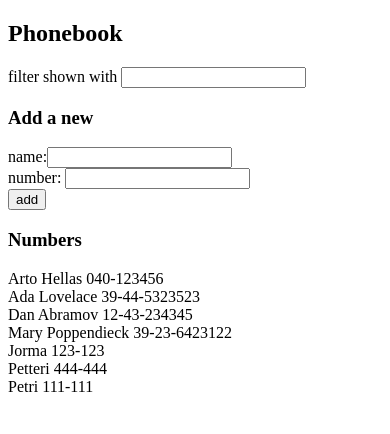
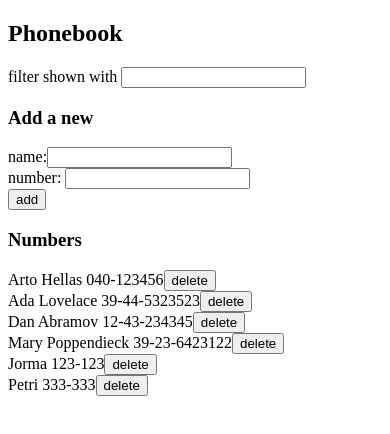
Before and after one commit to Tatuu5/fspalautukset, a React app in the folder osa2/puhelinluettelo/: page / in a window 390 px wide. Shown: the top 434 px of the page. Built offline with nearby package versions, Linux system fonts and the light colour scheme; data requests are answered from the project's data file; the HTML template or start-up script is replaced by a standard one.

Commit message:
phonebook step9 done

```diff
--- a/osa2/puhelinluettelo/db.json
+++ b/osa2/puhelinluettelo/db.json
@@ -26,14 +26,9 @@
       "number": "123-123"
     },
     {
-      "id": "d4ef",
-      "name": "Petteri",
-      "number": "444-444"
-    },
-    {
-      "id": "5beb",
+      "id": "0548",
       "name": "Petri",
-      "number": "111-111"
+      "number": "333-333"
     }
   ]
 }
--- a/osa2/puhelinluettelo/src/App.jsx
+++ b/osa2/puhelinluettelo/src/App.jsx
@@ -14,6 +14,7 @@ const App = () => {
         .then(initialPeople => {
             setPersons(initialPeople)
         })
+        .catch(error => {console.log('fail')})
 }, [])
   console.log('render', persons.length, 'people')
 
@@ -36,6 +37,7 @@ const App = () => {
         setNewName('')
         setNewNumber('')
       })
+      .catch(error => {console.log('fail')})
 
 
   }
@@ -53,8 +55,18 @@ const App = () => {
   const handleFiltering = (event) => {
     console.log(event.target.value)
     setNewFiltering(event.target.value.toLowerCase())
+  }
 
+  const deletePerson = ( person ) => {
 
+    if (window.confirm(`Delete ${person.name} ?`))
+      personService.deleteFromServer(person.id)
+      .then(response => {setPersons(persons.filter(p => p.id !== person.id))
+        console.log('person deleted succesfully')
+      })
+      .catch(error => {
+        console.log('Error deleting person', error)
+      })
   }
 
   const filteredPersons = persons.filter(person => person.name.toLowerCase().includes(newFiltering))
@@ -77,16 +89,18 @@ const App = () => {
 
       <h3>Numbers</h3>
 
-      <Persons people={filteredPersons}/>
+      <Persons people={filteredPersons} deletePerson={deletePerson}/>
     </div>
   )
 
 }
 
-const Persons = ( {people} ) => {
+const Persons = ( {people, deletePerson} ) => {
   return(
     <div>
-      {people.map(person => <div key={person.name}>{person.name} {person.number}</div>)}
+      {people.map(person =>
+        <div key={person.name}> {person.name} {person.number}
+        <button onClick={() => deletePerson(person)}>delete</button></div>)}
     </div>
   )
 }
--- a/osa2/puhelinluettelo/src/services/persons.js
+++ b/osa2/puhelinluettelo/src/services/persons.js
@@ -13,4 +13,12 @@ const getAll = () => {
     return request.then(response => response.data)
 }
 
-export default { submitToServer, getAll }
+
+const deleteFromServer = (id) => {
+    const url = `http://localhost:3001/persons/${id}`
+    return (
+    axios.delete(url)
+    )
+}
+
+export default { submitToServer, getAll, deleteFromServer }
```
